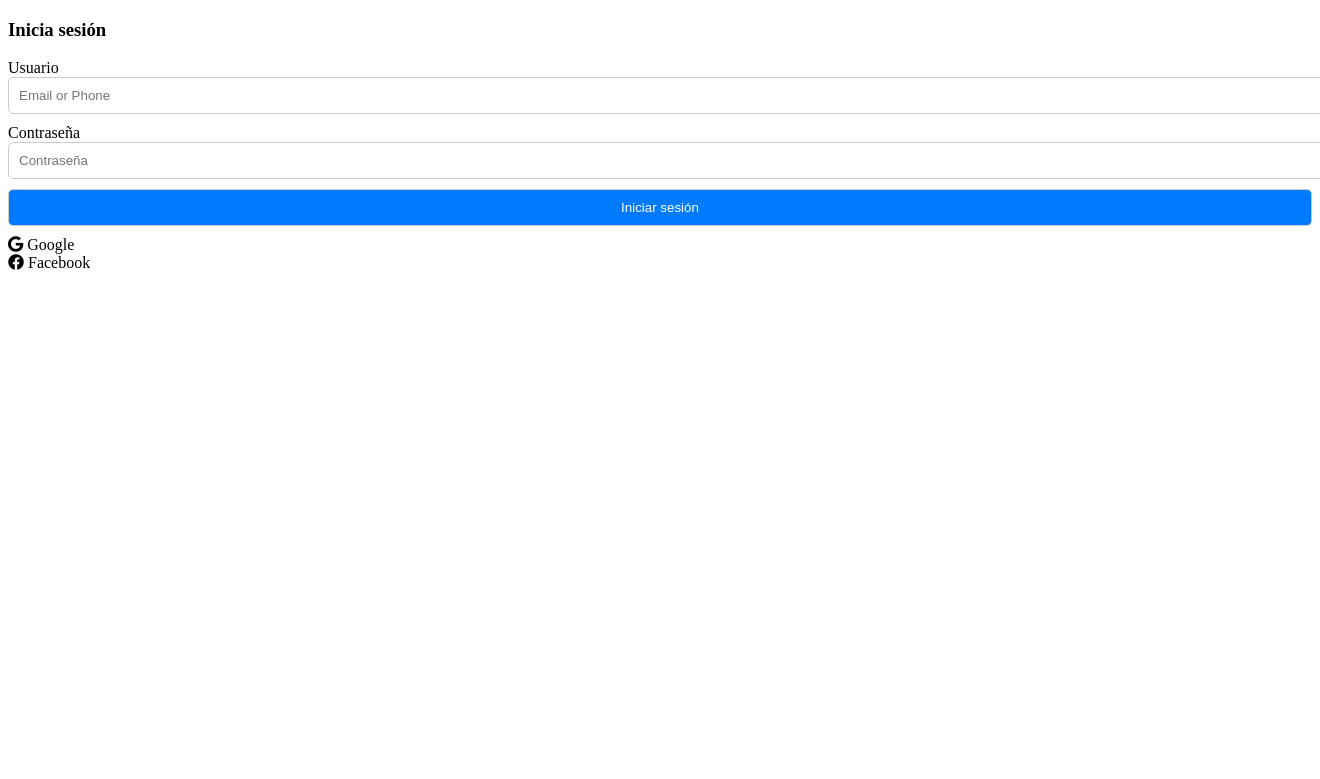
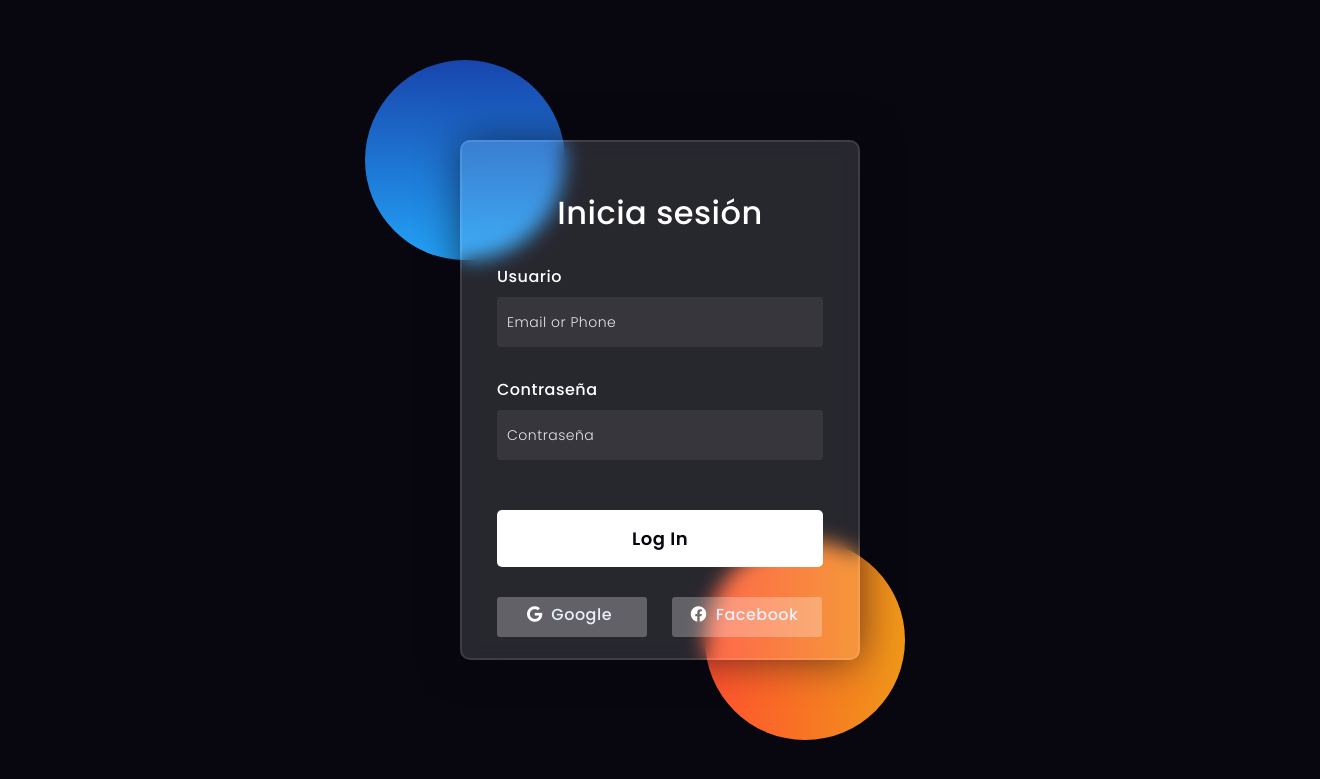
Before and after one commit to AlondraJVG/Pet-Me, a Flask app: page / in a window 1320 px wide; the page is wider, and only the part inside the window is pictured. Shown: the top 779 px of that part. Run offline with Flask 3, Linux system fonts and the light colour scheme.

Commit message:
encriptado

```diff
--- a/templates/index.html
+++ b/templates/index.html
@@ -1,35 +1,159 @@
 <!DOCTYPE html>
 <html lang="en">
 <head>
-    <!-- Design by foolishdeveloper.com -->
+  <!-- Design by foolishdeveloper.com -->
     <title>Glassmorphism login Form Tutorial in html css</title>
+
     <link rel="preconnect" href="https://fonts.gstatic.com">
     <link rel="stylesheet" href="https://cdnjs.cloudflare.com/ajax/libs/font-awesome/5.15.4/css/all.min.css">
     <link href="https://fonts.googleapis.com/css2?family=Poppins:wght@300;500;600&display=swap" rel="stylesheet">
     <!--Stylesheet-->
-    <link rel="stylesheet" href="styles.css">
+    <style media="screen">
+      *,
+*:before,
+*:after{
+    padding: 0;
+    margin: 0;
+    box-sizing: border-box;
+}
+body{
+    background-color: #080710;
+}
+.background{
+    width: 430px;
+    height: 520px;
+    position: absolute;
+    transform: translate(-50%,-50%);
+    left: 50%;
+    top: 50%;
+}
+.background .shape{
+    height: 200px;
+    width: 200px;
+    position: absolute;
+    border-radius: 50%;
+}
+.shape:first-child{
+    background: linear-gradient(
+        #1845ad,
+        #23a2f6
+    );
+    left: -80px;
+    top: -80px;
+}
+.shape:last-child{
+    background: linear-gradient(
+        to right,
+        #ff512f,
+        #f09819
+    );
+    right: -30px;
+    bottom: -80px;
+}
+form{
+    height: 520px;
+    width: 400px;
+    background-color: rgba(255,255,255,0.13);
+    position: absolute;
+    transform: translate(-50%,-50%);
+    top: 50%;
+    left: 50%;
+    border-radius: 10px;
+    backdrop-filter: blur(10px);
+    border: 2px solid rgba(255,255,255,0.1);
+    box-shadow: 0 0 40px rgba(8,7,16,0.6);
+    padding: 50px 35px;
+}
+form *{
+    font-family: 'Poppins',sans-serif;
+    color: #ffffff;
+    letter-spacing: 0.5px;
+    outline: none;
+    border: none;
+}
+form h3{
+    font-size: 32px;
+    font-weight: 500;
+    line-height: 42px;
+    text-align: center;
+}
+
+label{
+    display: block;
+    margin-top: 30px;
+    font-size: 16px;
+    font-weight: 500;
+}
+input{
+    display: block;
+    height: 50px;
+    width: 100%;
+    background-color: rgba(255,255,255,0.07);
+    border-radius: 3px;
+    padding: 0 10px;
+    margin-top: 8px;
+    font-size: 14px;
+    font-weight: 300;
+}
+::placeholder{
+    color: #e5e5e5;
+}
+button{
+    margin-top: 50px;
+    width: 100%;
+    background-color: #ffffff;
+    color: #080710;
+    padding: 15px 0;
+    font-size: 18px;
+    font-weight: 600;
+    border-radius: 5px;
+    cursor: pointer;
+}
+.social{
+  margin-top: 30px;
+  display: flex;
+}
+.social div{
+  background: red;
+  width: 150px;
+  border-radius: 3px;
+  padding: 5px 10px 10px 5px;
+  background-color: rgba(255,255,255,0.27);
+  color: #eaf0fb;
+  text-align: center;
+}
+.social div:hover{
+  background-color: rgba(255,255,255,0.47);
+}
+.social .fb{
+  margin-left: 25px;
+}
+.social i{
+  margin-right: 4px;
+}
+
+    </style>
 </head>
 <body>
     <div class="background">
         <div class="shape"></div>
         <div class="shape"></div>
     </div>
-    <form onsubmit="encryptPassword()">
+    <form>
         <h3>Inicia sesión</h3>
 
         <label for="usuario">Usuario</label>
-        <input type="text" placeholder="Email or Phone" id="usuario" required>
+        <input type="text" placeholder="Email or Phone" id="usuario">
 
         <label for="contraseña">Contraseña</label>
-        <input type="password" placeholder="Contraseña" id="contraseña" required>
+        <input type="contraseña" placeholder="Contraseña" id="contraseña">
 
-        <button type="submit">Iniciar sesión</button>
+        <button>Log In</button>
         <div class="social">
           <div class="go"><i class="fab fa-google"></i>  Google</div>
           <div class="fb"><i class="fab fa-facebook"></i>  Facebook</div>
         </div>
     </form>
-
     <script>
         async function encryptPassword() {
             var password = document.getElementById("contraseña").value;
```
